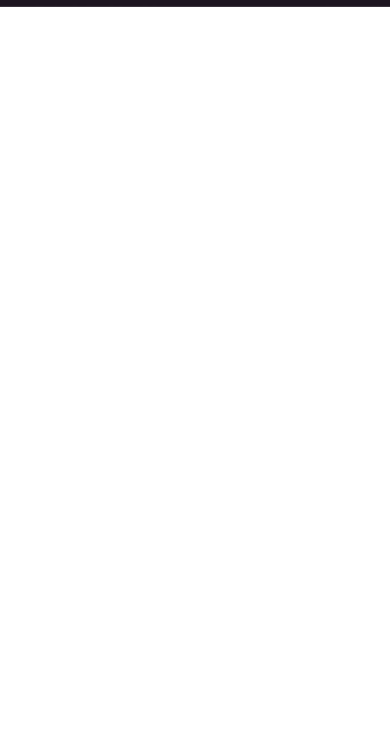
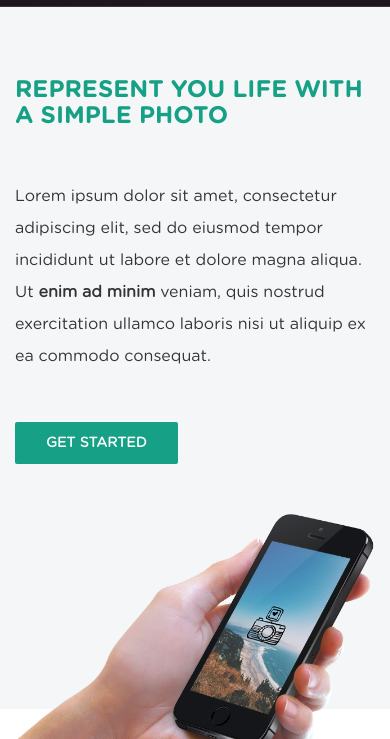
Before and after one commit to kedziorap/psdtohtml1, a website: page index.html in a window 390 px wide. Shown: the part 837-1576 px from the top of the page. Before the commit the page ends 844 px from the top, so only its background shows below. Drawn offline with nearby package versions, Linux system fonts and the light colour scheme.

Commit message:
Add second section

```diff
--- a/index.html
+++ b/index.html
@@ -40,7 +40,7 @@
                 <div class="slogan">
                     <h1>Your life, a photo</h1>
                     <p>print your life in a simple photo</p>
-                    <button class="btn btn-default">get started</button>
+                    <button class="btn btn-default my-btn">get started</button>
                 </div>
             </div>
             <div class="icons">
@@ -49,6 +49,26 @@
                 <i class="fa fa-dribbble" aria-hidden="true"></i>
             </div>
         </header>
+        <section class="second">
+           <div class="container">
+            <div class="row relative">
+                <div class="col-md-6 col-sx-12">
+                    <h2>represent you life with a simple photo</h2>
+                    <p>
+                        Lorem ipsum dolor sit amet, consectetur adipiscing elit,
+                        sed do eiusmod tempor incididunt ut labore et dolore
+                        magna aliqua. Ut <strong>enim ad minim</strong> veniam, quis
+                        nostrud exercitation ullamco laboris nisi
+                        ut aliquip ex ea commodo consequat.
+                    </p>
+                    <button class="btn btn-default my-btn">get started</button>
+                </div>
+                <div class="col-md-6 col-sx-12 big-photo">
+                    <img src="images/iPhone.png" alt="iphone">
+                </div>
+            </div>
+            </div>
+        </section>
     </div>
     <script src="https://ajax.googleapis.com/ajax/libs/jquery/1.12.2/jquery.min.js"></script>
     <script src="https://maxcdn.bootstrapcdn.com/bootstrap/3.3.6/js/bootstrap.min.js" integrity="sha384-0mSbJDEHialfmuBBQP6A4Qrprq5OVfW37PRR3j5ELqxss1yVqOtnepnHVP9aJ7xS" crossorigin="anonymous"></script>
--- a/sass/_rwd.scss
+++ b/sass/_rwd.scss
@@ -1,4 +1,12 @@
-@media(max-width: 970px) {
+@media(max-width:1170px) {
+    .big-photo {
+        img {
+            width: 100%;
+            transform: translate(0,50px);
+        }
+    }
+}
+@media(max-width: 992px) {
     .navbar-nav {
         li {
             text-transform: uppercase;
@@ -6,9 +14,19 @@
             padding: 0 10px;
         }
     }
+    .big-photo {
+        position: static;
+        img {
+            width: 100%;
+            transform: translate(0,50px);
+        }
+    }
 }
 @media(max-width: 768px) {
     .navbar-nav {
         background-color: black;
     }
+    .second {
+        padding: 20px 0;
+    }
 }
--- a/sass/style.scss
+++ b/sass/style.scss
@@ -2,6 +2,7 @@
 body{
     font-family: $mainFont;
     font-size: 16px;
+    line-height: 2;
 }
 .container-big {
     max-width: 2000px;
@@ -43,7 +44,44 @@ body{
         }
     }
 }
-
+button.my-btn {
+    background-color: $almostGreen;
+    border: none;
+    text-transform: uppercase;
+    color: $background;
+    padding: 10px 30px;
+    margin-top: 10px;
+    font-size: 14px;
+    font-weight: bold;
+    border: 1px solid transparent;
+    border-radius: 2px;
+    &:hover {
+        color: $almostGreen;
+        border: 1px solid $almostGreen;
+    }
+}
+h2 {
+    color: $almostGreen;
+    font-size: 24px;
+    font-family: $boldFont;
+    text-transform: uppercase;
+    margin: 50px 0;
+}
+section p {
+    margin: 40px 0;
+}
+.big-photo {
+    position: absolute;
+    bottom: 0;
+    right: 0;
+    img {
+        width: auto;
+        transform: translate(-100px,50px)
+    }
+}
+.relative {
+    position: relative;
+}
 
 //header
 header {
@@ -66,20 +104,6 @@ header {
             text-transform: uppercase;
             font-weight: 800;
             font-family: $boldFont;
-        }
-        button {
-            background-color: $almostGreen;
-            border: none;
-            text-transform: uppercase;
-            color: $background;
-            padding: 10px 30px;
-            margin-top: 10px;
-            font-size: 14px;
-            font-weight: bold;
-            border-radius: 2px;
-            &:hover {
-                color: $almostGreen;
-            }
         }
     }
 }
@@ -104,4 +128,9 @@ header {
         }
     }
 }
+//second section
+.second {
+    padding: 50px 0;
+    background-color: $backgroundv2;
+}
 @import 'rwd';
```
Also changed, not shown: css/style.css, 1 other file.
